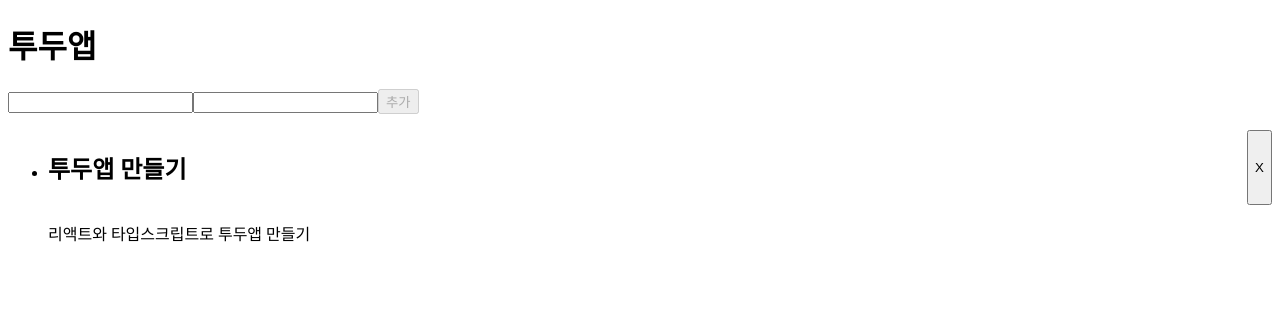
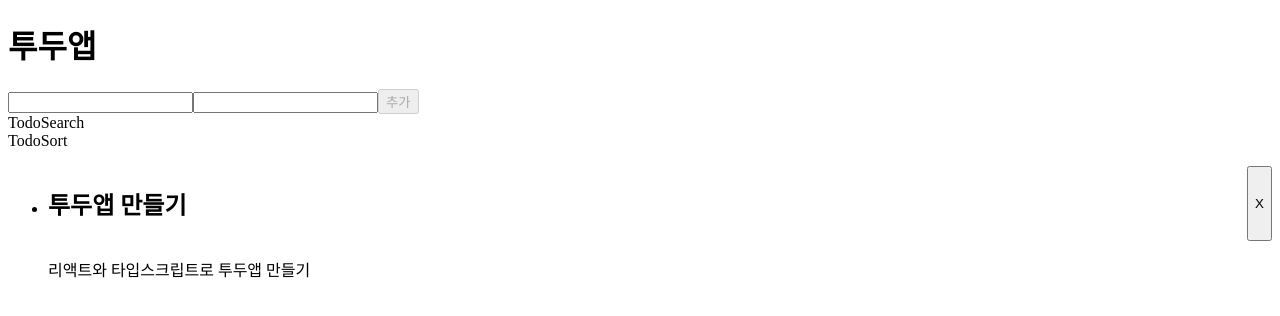
Before and after one commit to muzi55/todo-architecture, a React (Vite) app: page / in a window 1280 px wide. Shown: the top 316 px of the page. Built offline with nearby package versions, Linux system fonts and the light colour scheme.

Commit message:
신규기능 정렬, 검색 추가

```diff
--- a/src/App.tsx
+++ b/src/App.tsx
@@ -2,6 +2,8 @@ import { useState } from "react";
 import Todo from "./components/Todo";
 import TodoForm from "./components/TodoForm";
 import { ITodo } from "./libs/type";
+import TodoSearch from "./components/TodoSearch";
+import TodoSort from "./components/TodoSort";
 
 const initialTodo: ITodo[] = [
   {
@@ -18,6 +20,8 @@ function App() {
       <h1>투두앱</h1>
 
       <TodoForm todo={todo} setTodo={setTodo} />
+      <TodoSearch todo={todo} setTodo={setTodo} />
+      <TodoSort todo={todo} setTodo={setTodo} />
       <Todo todo={todo} setTodo={setTodo} />
     </>
   );
--- /dev/null
+++ b/src/components/TodoSearch.tsx
@@ -0,0 +1,7 @@
+import { ITodoProps } from "../libs/type";
+
+function TodoSearch({ todo, setTodo }: ITodoProps) {
+  return <div>TodoSearch</div>;
+}
+
+export default TodoSearch;
--- /dev/null
+++ b/src/components/TodoSort.tsx
@@ -0,0 +1,8 @@
+import React from "react";
+import { ITodoProps } from "../libs/type";
+
+function TodoSort({ todo, setTodo }: ITodoProps) {
+  return <div>TodoSort</div>;
+}
+
+export default TodoSort;
```
